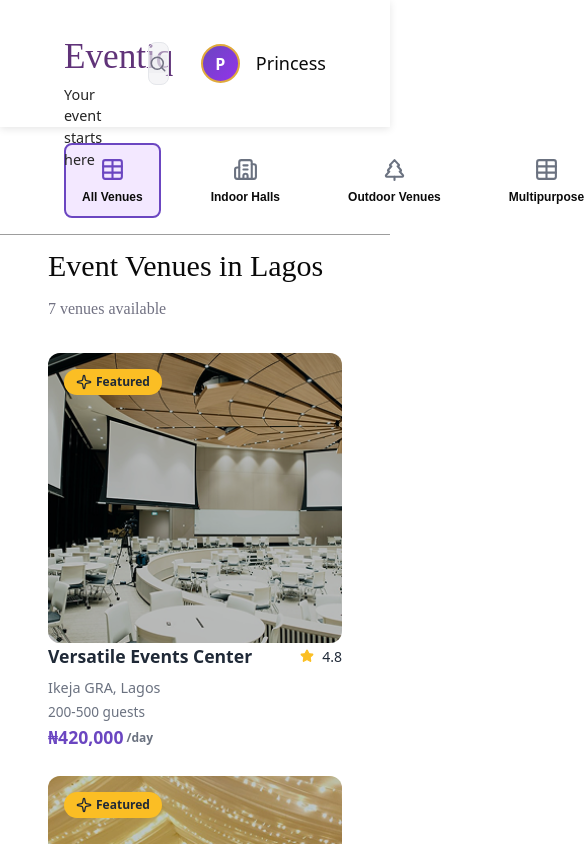
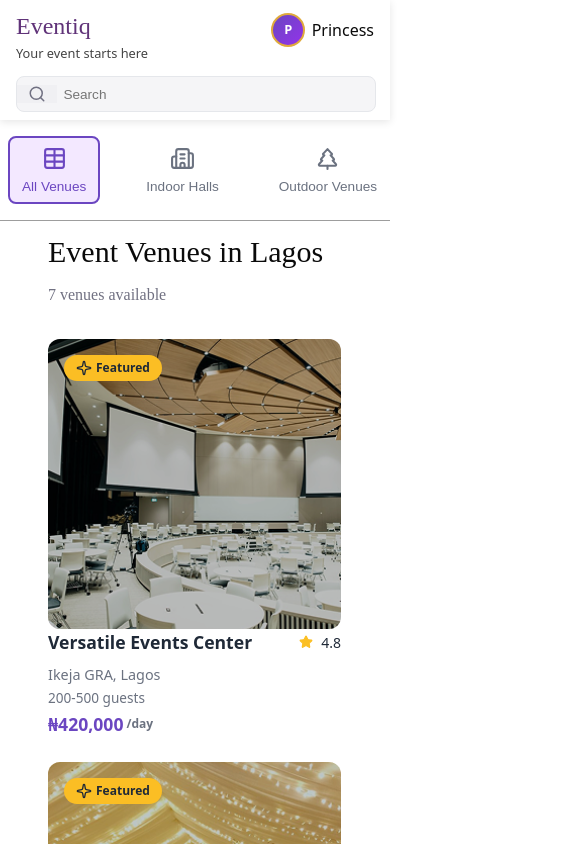
Before and after one commit to Margaret-bit/EventiqHalls, a React (Vite) app: page /individual-dashboard in a window 390 px wide. Shown: the top 844 px of the page, 585 px wide, since content can reach past the window. Built offline with nearby package versions, Linux system fonts and the light colour scheme; a web font is replaced by a local one.

Commit message:
finish building my mobilee responsivess

```diff
--- a/src/components/VenueCard.jsx
+++ b/src/components/VenueCard.jsx
@@ -55,7 +55,7 @@ const Blur = styled.div`
 `;
 const CardContainer = styled.div`
   /* background: white; */
-  width: 318px;
+  width: 293px;
   transition: all 0.3s ease;
   cursor: pointer;
   display: flex;
--- a/src/components/static/IndividualHeader.jsx
+++ b/src/components/static/IndividualHeader.jsx
@@ -66,11 +66,23 @@ export default Individual_header;
 
 const HeaderContainer = styled.header`
   background-color: #ffffff;
-  padding: 1rem 4rem;
+  padding: 0.1rem 4rem;
   box-shadow: 0 2px 8px rgba(0, 0, 0, 0.1);
   position: sticky;
   top: 0;
   z-index: 100;
+
+  @media (max-width: 1024px) {
+    padding: 0.5rem 2rem;
+  }
+
+  @media (max-width: 768px) {
+    padding: 0.5rem 1.5rem;
+  }
+
+  @media (max-width: 480px) {
+    padding: 0.5rem 1rem;
+  }
 `;
 
 const HeaderContent = styled.div`
@@ -81,8 +93,8 @@ const HeaderContent = styled.div`
   height: 95px;
 
   .holder {
-    width: 20%;
-    height: 65px;
+    width: 25%;
+    height: auto;
     display: flex;
     justify-content: flex-start;
     flex-direction: column;
@@ -98,6 +110,82 @@ const HeaderContent = styled.div`
     p {
       margin: 0;
       font-size: 0.9rem;
+      color: #444;
+    }
+  }
+
+  @media (max-width: 1024px) {
+    .holder {
+      h1 {
+        font-size: 1.8rem;
+      }
+      p {
+        font-size: 0.85rem;
+      }
+      small {
+        font-size: 0.75rem;
+      }
+    }
+  }
+
+  @media (max-width: 768px) {
+    flex-direction: column;
+    height: auto;
+    align-items: flex-start;
+    gap: 1rem;
+
+    .holder {
+      width: 100%;
+      display: flex;
+      flex-direction: column;
+      justify-content: flex-start;
+      align-items: flex-start;
+      text-align: left;
+
+      h1 {
+        font-size: 1.8rem;
+      }
+
+      p {
+        font-size: 0.85rem;
+      }
+
+      small {
+        font-size: 0.75rem;
+      }
+    }
+
+    div:last-child {
+      position: absolute;
+      right: 1.5rem;
+      top: 1rem;
+    }
+  }
+
+  @media (max-width: 480px) {
+    gap: 0.8rem;
+
+    .holder {
+      flex-direction: column;
+      justify-content: flex-start;
+      align-items: flex-start;
+
+      h1 {
+        font-size: 1.5rem;
+      }
+
+      p {
+        font-size: 0.8rem;
+      }
+
+      small {
+        font-size: 0.7rem;
+      }
+    }
+
+    div:last-child {
+      top: 0.8rem;
+      right: 1rem;
     }
   }
 `;
@@ -111,6 +199,21 @@ const SearchContainer = styled.div`
   background-color: #ececf080;
   border-radius: 0.5rem;
   overflow: hidden;
+
+  @media (max-width: 1024px) {
+    width: 400px;
+  }
+
+  @media (max-width: 768px) {
+    width: 100%;
+    margin: 0;
+  }
+
+  @media (max-width: 480px) {
+    width: 100%;
+    margin: 0;
+    border-radius: 8px;
+  }
 `;
 
 const SearchIconHolder = styled.div`
@@ -130,6 +233,11 @@ const SearchInput = styled.input`
   outline: none;
   border: none;
   background: transparent;
+
+  @media (max-width: 480px) {
+    font-size: 0.85rem;
+    padding: 0.6rem 0.4rem;
+  }
 `;
 
 const UserSection = styled.div`
@@ -239,10 +347,61 @@ const UserSection = styled.div`
       }
     }
   }
+
+  @media (max-width: 768px) {
+    align-self: flex-end;
+    gap: 0.5rem;
+
+    .avatar {
+      width: 32px;
+      height: 32px;
+      font-size: 0.9rem;
+    }
+
+    .profile-dropdown {
+      top: 50px;
+      width: 200px;
+    }
+  }
+
+  @media (max-width: 480px) {
+    gap: 0.4rem;
+
+    .avatar {
+      width: 30px;
+      height: 30px;
+      font-size: 0.8rem;
+    }
+
+    .profile-dropdown {
+      top: 45px;
+      width: 180px;
+
+      .user-info h4 {
+        font-size: 1rem;
+      }
+
+      .user-info p {
+        font-size: 0.8rem;
+      }
+
+      .menu-item span {
+        font-size: 0.8rem;
+      }
+    }
+  }
 `;
 
 const UserName = styled.h3`
   font-size: 18px;
   font-weight: 500;
   color: #0a0a0a;
+
+  @media (max-width: 768px) {
+    font-size: 16px;
+  }
+
+  @media (max-width: 480px) {
+    font-size: 1rem;
+  }
 `;
--- a/src/components/static/IndividualSubHeader.jsx
+++ b/src/components/static/IndividualSubHeader.jsx
@@ -1,6 +1,6 @@
 import styled from "styled-components";
 import { useNavigate, useLocation } from "react-router-dom";
-import { Table, Building2, TreePine,  MapPin, ChevronDown } from "lucide-react";
+import { Table, Building2, TreePine, MapPin, ChevronDown } from "lucide-react";
 import { useState } from "react";
 
 const Individual_subHeader = () => {
@@ -109,6 +109,18 @@ const SubHeaderContainer = styled.div`
   position: sticky;
   top: 60px;
   z-index: 99;
+
+  @media (max-width: 1024px) {
+    padding: 0 2rem;
+  }
+
+  @media (max-width: 768px) {
+    padding: 0 1rem;
+  }
+
+  @media (max-width: 480px) {
+    padding: 0 0.5rem;
+  }
 `;
 
 const SubHeaderContent = styled.div`
@@ -119,6 +131,26 @@ const SubHeaderContent = styled.div`
   gap: 2rem;
   padding-top: 1em;
   padding-bottom: 1rem;
+
+  @media (max-width: 768px) {
+    overflow-x: auto;
+    -webkit-overflow-scrolling: touch;
+    scrollbar-width: thin;
+    scrollbar-color: #ccc transparent;
+
+    &::-webkit-scrollbar {
+      height: 6px;
+    }
+
+    &::-webkit-scrollbar-thumb {
+      background-color: #ccc;
+      border-radius: 3px;
+    }
+
+    &::-webkit-scrollbar-track {
+      background: transparent;
+    }
+  }
 `;
 
 const NavButton = styled.button`
@@ -137,19 +169,11 @@ const NavButton = styled.button`
   transition: all 0.3s ease;
   white-space: nowrap;
   background-color: ${(props) => (props.active ? "#f3e8ff" : "transparent")};
-`;
 
-const IconWrapper = styled.div`
-  display: flex;
-  align-items: center;
-  justify-content: center;
-  color: inherit;
-`;
-
-const Label = styled.span`
-  font-size: 0.75rem;
-  font-weight: 600;
-  color: #0a0a0a;
+  @media (max-width: 480px) {
+    padding: 0.5rem 0.75rem;
+    font-size: 0.85rem;
+  }
 `;
 
 const FilterSection = styled.div`
@@ -158,6 +182,10 @@ const FilterSection = styled.div`
   align-items: center;
   gap: 1rem;
   position: relative;
+
+  @media (max-width: 480px) {
+    flex-shrink: 0;
+  }
 `;
 
 const FilterButton = styled.button`
@@ -172,10 +200,16 @@ const FilterButton = styled.button`
   font-size: 0.9rem;
   color: ${(props) => (props.isOpen ? "#6b46c1" : "#374151")};
   transition: all 0.3s ease;
+  white-space: nowrap;
 
   &:hover {
     background-color: ${(props) => (props.isOpen ? "#f3e8ff" : "#e5e7eb")};
     border-color: ${(props) => (props.isOpen ? "#6b46c1" : "#d1d5db")};
+  }
+
+  @media (max-width: 480px) {
+    padding: 0.4rem 0.75rem;
+    font-size: 0.85rem;
   }
 `;
 
@@ -224,4 +258,26 @@ const DropdownItem = styled.button`
   &:last-child {
     border-radius: 0 0 0.5rem 0.5rem;
   }
+
+  @media (max-width: 480px) {
+    font-size: 0.85rem;
+    padding: 0.4rem 0.75rem;
+  }
 `;
+
+const IconWrapper = styled.div`
+  display: flex;
+  align-items: center;
+  justify-content: center;
+  color: inherit;
+`;
+
+const Label = styled.span`
+  font-size: 0.9rem;
+  font-weight: 500;
+  color: inherit;
+
+  @media (max-width: 480px) {
+    font-size: 0.85rem;
+  }
+`;
--- a/src/pages/IndividualDashboard/Profile/MyBooking.jsx
+++ b/src/pages/IndividualDashboard/Profile/MyBooking.jsx
@@ -1,7 +1,13 @@
 import React from "react";
+import styled from "styled-components";
 
 const MyBooking = () => {
-  return <div>MyBooking</div>;
+  return <Bookhall>MyBooking</Bookhall>;
 };
 
 export default MyBooking;
+
+const Bookhall = styled.div`
+  width: 90%;
+  height: 100%;
+`;
--- a/src/pages/IndividualDashboard/Profile/MyProfile.jsx
+++ b/src/pages/IndividualDashboard/Profile/MyProfile.jsx
@@ -6,15 +6,15 @@ import { FiSettings } from "react-icons/fi";
 import { Outlet, useNavigate } from "react-router-dom";
 import { IoIosArrowRoundBack } from "react-icons/io";
 import { Link } from "react-router-dom";
+import { useEffect } from "react";
 
 const MyProfile = () => {
   const [show, setShow] = useState("bookings");
   const navigate = useNavigate();
 
-  const handleNavigation = (section) => {
-    setShow(section);
-    navigate(section);
-  };
+  useEffect(() => {
+    navigate("/individual-dashboard/MyProfile/bookings");
+  }, [navigate]);
 
   return (
     <Holder>
@@ -47,13 +47,15 @@ const MyProfile = () => {
           </div>
         </article>
       </div>
+
       <div className="dier">
         <div className="tabs">
           <div
             className={show === "bookings" ? "tab active" : "tab"}
-            onClick={() =>
-              handleNavigation("/individual-dashboard/MyProfile/bookings")
-            }
+            onClick={() => {
+              setShow("bookings");
+              navigate("/individual-dashboard/MyProfile/bookings");
+            }}
           >
             <AiOutlineTable className="icon" />
             <span>Bookings</span>
@@ -61,9 +63,10 @@ const MyProfile = () => {
 
           <div
             className={show === "notifications" ? "tab active" : "tab"}
-            onClick={() =>
-              handleNavigation("/individual-dashboard/MyProfile/notifications")
-            }
+            onClick={() => {
+              setShow("notifications");
+              navigate("/individual-dashboard/MyProfile/notifications");
+            }}
           >
             <IoNotificationsOutline className="icon" />
             <span>Notifications</span>
@@ -71,9 +74,10 @@ const MyProfile = () => {
 
           <div
             className={show === "settings" ? "tab active" : "tab"}
-            onClick={() =>
-              handleNavigation("/individual-dashboard/MyProfile/settings")
-            }
+            onClick={() => {
+              setShow("settings");
+              navigate("/individual-dashboard/MyProfile/settings");
+            }}
           >
             <FiSettings className="icon" />
             <span>Settings</span>
@@ -87,7 +91,7 @@ const MyProfile = () => {
 };
 
 export default MyProfile;
-// the styled component
+
 const Holder = styled.div`
   width: 100%;
   height: 110vh;
```
